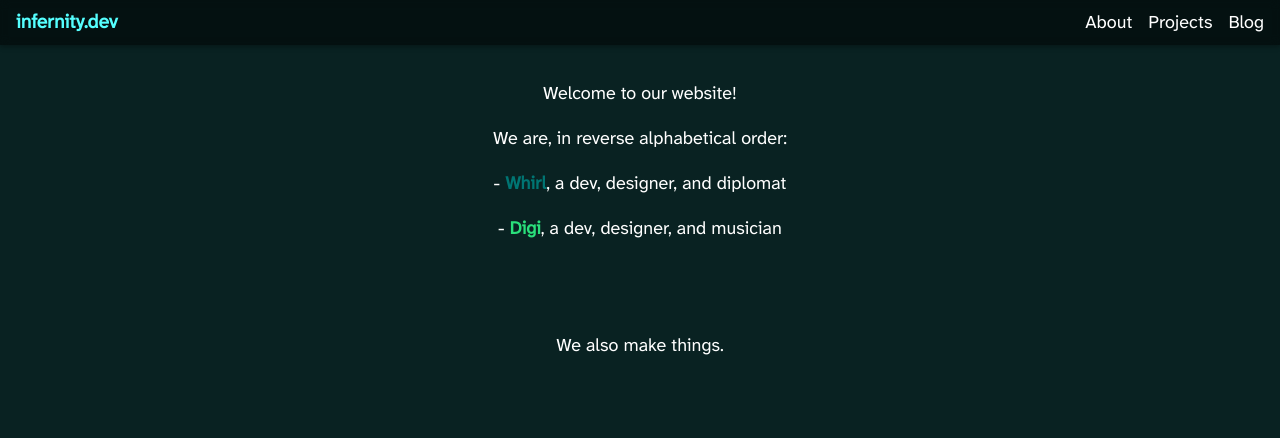
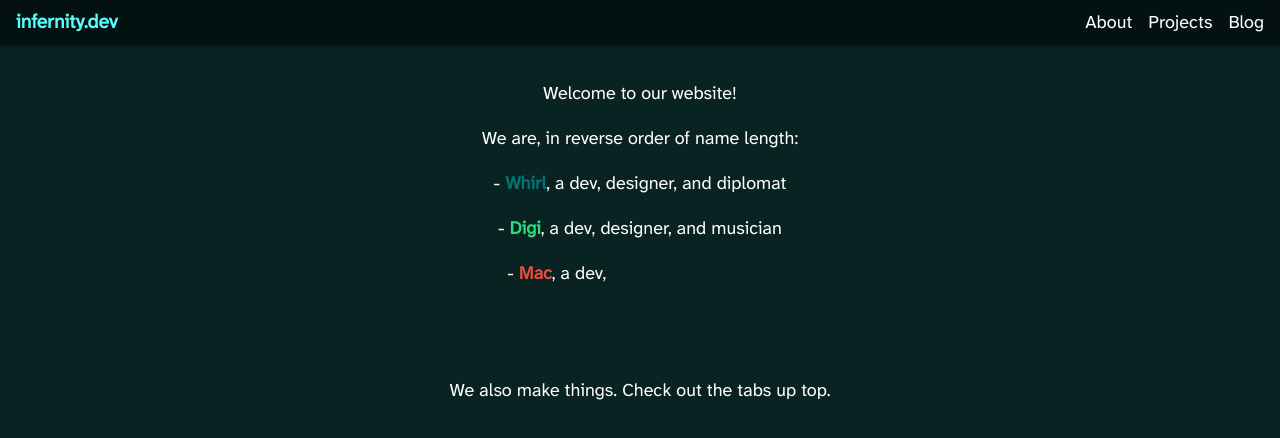
Before and after one commit to infernitydev/infernity.dev, a plain HTML site: page index.html in a window 1280 px wide. Shown: the top 438 px of the page. Drawn offline with Linux system fonts and the light colour scheme.

Commit message:
macacnification

```diff
--- a/index.css
+++ b/index.css
@@ -28,6 +28,10 @@ h1 {
   color: #2ADF7B
 }
 
+.mac-color {
+  color: #E74C3C
+}
+
 #verylongdiv {
   height: 200lvh
 }
--- a/index.html
+++ b/index.html
@@ -6,11 +6,12 @@
   <nav-bar>
   </nav-bar>
   <p>Welcome to our website!</p>
-  <p>We are, in reverse alphabetical order:</p>
+  <p>We are, in reverse order of name length:</p>
   <p>- <b class="whirl-color">Whirl</b>, a dev, designer, and diplomat</p>
   <p>- <b class="digi-color">Digi</b>, a dev, designer, and musician</p>
+  <p>- <b class="mac-color">Mac</b>, a dev, &nbsp;&nbsp;&nbsp;&nbsp;&nbsp;&nbsp;&nbsp;&nbsp;&nbsp;&nbsp;&nbsp;&nbsp;&nbsp;&nbsp;&nbsp;&nbsp;&nbsp;&nbsp;&nbsp;&nbsp;&nbsp;&nbsp;&nbsp;&nbsp;&nbsp;&nbsp;&nbsp;&nbsp;&nbsp;&nbsp;&nbsp;&nbsp;</p>
   <br /><br />
-  <p>We also make things.</p>
+  <p>We also make things. Check out the tabs up top.</p>
   <div id="verylongdiv"></div>
   <p>Boo.</p>
 </body>
```
